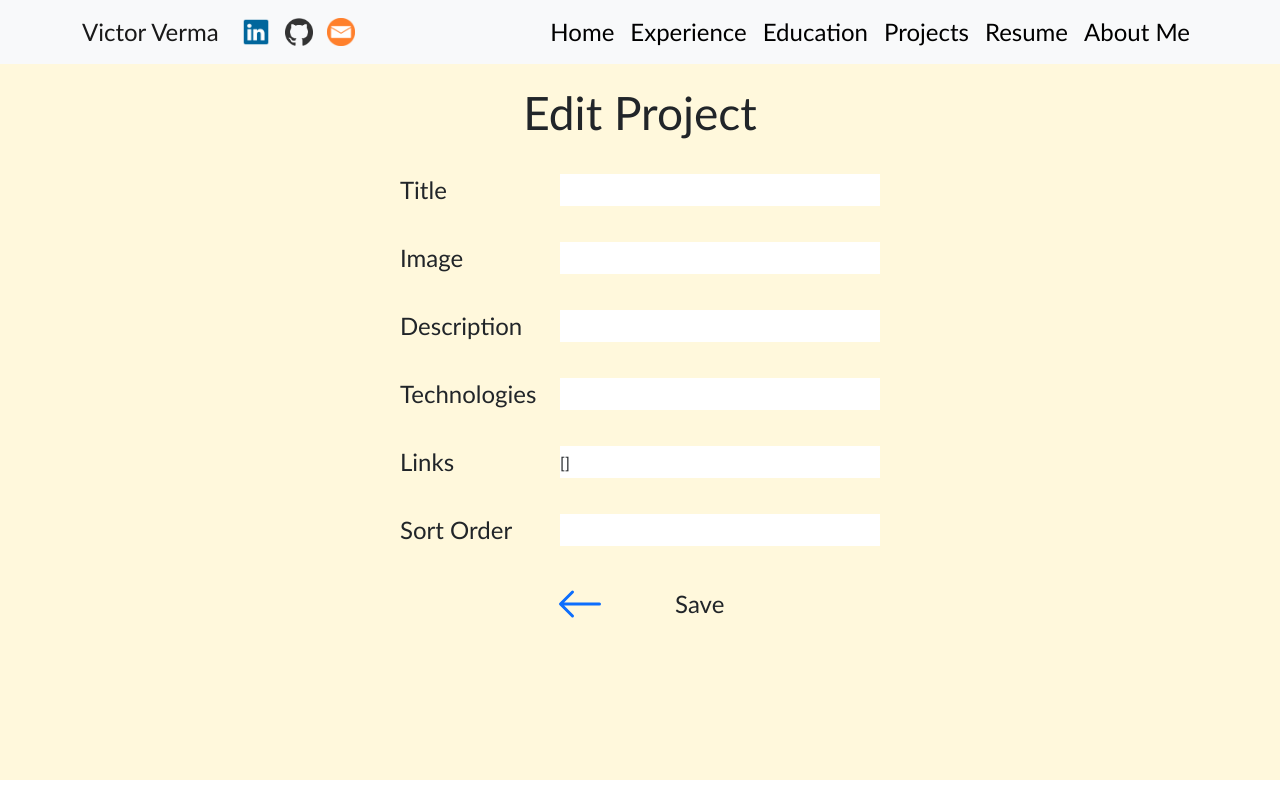
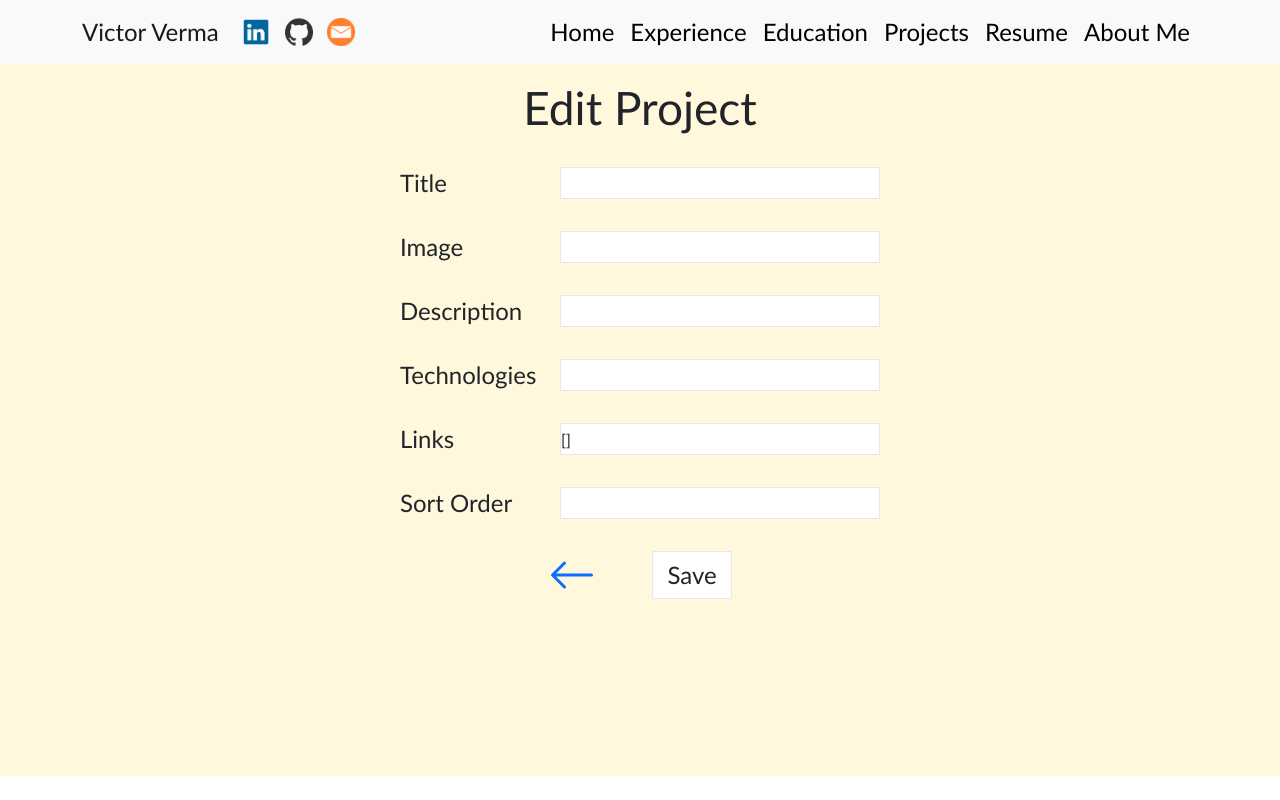
Before and after one commit to victorverma3/Portfolio, a React (Vite) app in the folder frontend/: page /projects/edit/1 in a window 1280 px wide. Built offline with nearby package versions, Linux system fonts and the light colour scheme; no server answers.

Commit message:
migrated editproject page and organized other pages into folders

```diff
--- a/frontend/src/pages/Error.tsx
+++ b/frontend/src/pages/error/Error.tsx
@@ -1,8 +1,8 @@
 import React from "react";
 
-import Footer from "../components/Footer";
+import Footer from "../../components/Footer";
 
-import tom from "../images/tom.png";
+import tom from "../../images/tom.png";
 
 const Error = () => {
     return (
--- a/frontend/src/pages/Home.tsx
+++ b/frontend/src/pages/home/Home.tsx
@@ -1,7 +1,7 @@
 import React from "react";
 
-import Footer from "../components/Footer";
-import HomeTitle from "../components/HomeTitle";
+import Footer from "../../components/Footer";
+import HomeTitle from "../../components/HomeTitle";
 
 const Home = () => {
     return (
--- a/frontend/src/pages/projects/EditProject.css
+++ /dev/null
@@ -1,48 +0,0 @@
-.edit-project-actions {
-    width: 15rem;
-    margin: auto;
-    display: flex;
-    flex-direction: row;
-    justify-content: space-around;
-    align-content: center;
-}
-
-.edit-project-content {
-    width: 100vw;
-    min-height: 80vh;
-    margin: 85px auto 55px auto;
-}
-
-.edit-project-field {
-    width: fit-content;
-    margin: auto;
-}
-
-.edit-project-field-container {
-    width: fit-content;
-    margin: auto;
-}
-
-.edit-project-field-label {
-    width: 10rem;
-    margin: auto;
-    font-size: 1.5rem;
-    text-align: start;
-}
-
-.edit-project-individual-field-container {
-    margin: 2rem auto;
-    display: flex;
-    flex-direction: row;
-    justify-content: space-between;
-}
-
-.edit-project-input {
-    width: 20rem;
-    margin: auto;
-    height: 2rem;
-}
-
-.edit-project-save-button {
-   font-size: 1.5rem;
-}
--- a/frontend/src/pages/projects/EditProject.tsx
+++ b/frontend/src/pages/projects/EditProject.tsx
@@ -6,8 +6,6 @@ import { useSnackbar } from "notistack";
 
 import BackButton from "../../components/BackButton";
 import Spinner from "../../components/Spinner";
-
-import "./EditProject.css";
 
 const backend = import.meta.env.VITE_BACKEND_URL;
 
@@ -74,56 +72,56 @@ const EditProject = () => {
         setLinks(pairArray);
     };
     return (
-        <div className="edit-project-content">
+        <div className="w-screen min-h-[80vh] mt-20 mb-14">
             <h1 className="page-title">Edit Project</h1>
             {loading ? <Spinner /> : " "}
-            <div className="edit-project-field-container">
-                <div className="edit-project-individual-field-container">
-                    <div className="edit-project-field-label">
+            <div className="w-fit m-auto">
+                <div className="mx-auto my-8 flex flex-row justify-between">
+                    <div className="w-40 m-auto text-2xl text-start">
                         <label>Title</label>
                     </div>
-                    <div className="edit-project-field">
+                    <div className="w-fit m-auto">
                         <input
-                            className="edit-project-input"
+                            className="w-80 h-8 m-auto border-1 border-gray-200"
                             type="text"
                             value={title}
                             onChange={(e) => setTitle(e.target.value)}
                         />
                     </div>
                 </div>
-                <div className="edit-project-individual-field-container">
-                    <div className="edit-project-field-label">
+                <div className="mx-auto my-8 flex flex-row justify-between">
+                    <div className="w-40 m-auto text-2xl text-start">
                         <label>Image</label>
                     </div>
-                    <div className="edit-project-field">
+                    <div className="w-fit m-auto">
                         <input
-                            className="edit-project-input"
+                            className="w-80 h-8 m-auto border-1 border-gray-200"
                             type="text"
                             value={image}
                             onChange={(e) => setImage(e.target.value)}
                         />
                     </div>
                 </div>
-                <div className="edit-project-individual-field-container">
-                    <div className="edit-project-field-label">
+                <div className="mx-auto my-8 flex flex-row justify-between">
+                    <div className="w-40 m-auto text-2xl text-start">
                         <label>Description</label>
                     </div>
-                    <div className="edit-project-field">
+                    <div className="w-fit m-auto">
                         <input
-                            className="edit-project-input"
+                            className="w-80 h-8 m-auto border-1 border-gray-200"
                             type="text"
                             value={description}
                             onChange={(e) => setDescription(e.target.value)}
                         />
                     </div>
                 </div>
-                <div className="edit-project-individual-field-container">
-                    <div className="edit-project-field-label">
+                <div className="mx-auto my-8 flex flex-row justify-between">
+                    <div className="w-40 m-auto text-2xl text-start">
                         <label>Technologies</label>
                     </div>
-                    <div className="edit-project-field">
+                    <div className="w-fit m-auto">
                         <input
-                            className="edit-project-input"
+                            className="w-80 h-8 m-auto border-1 border-gray-200"
                             type="text"
                             value={technologies}
                             onChange={(e) =>
@@ -132,36 +130,36 @@ const EditProject = () => {
                         />
                     </div>
                 </div>
-                <div className="edit-project-individual-field-container">
-                    <div className="edit-project-field-label">
+                <div className="mx-auto my-8 flex flex-row justify-between">
+                    <div className="w-40 m-auto text-2xl text-start">
                         <label>Links</label>
                     </div>
-                    <div className="edit-project-field">
+                    <div className="w-fit m-auto">
                         <input
-                            className="edit-project-input"
+                            className="w-80 h-8 m-auto border-1 border-gray-200"
                             type="text"
                             value={JSON.stringify(links)}
                             onChange={(e) => handleLinkUpdate(e)}
                         />
                     </div>
                 </div>
-                <div className="edit-project-individual-field-container">
-                    <div className="edit-project-field-label">
+                <div className="mx-auto my-8 flex flex-row justify-between">
+                    <div className="w-40 m-auto text-2xl text-start">
                         <label>Sort Order</label>
                     </div>
-                    <div className="edit-project-field">
+                    <div className="w-fit m-auto">
                         <input
-                            className="edit-project-input"
+                            className="w-80 h-8 m-auto border-1 border-gray-200"
                             type="text"
                             value={sortOrder}
                             onChange={(e) => setSortOrder(e.target.value)}
                         />
                     </div>
                 </div>
-                <div className="edit-project-actions">
+                <div className="w-60 m-auto flex flex-row justify-around">
                     <BackButton size={48} destination="/projects" />
                     <button
-                        className="edit-project-save-button"
+                        className="w-20 text-2xl bg-white border-1 border-gray-200"
                         onClick={handleEditProject}
                     >
                         Save
```
Also changed, not shown: frontend/src/App.tsx (+6 -6 lines), frontend/src/pages/about/About.tsx (renamed from frontend/src/pages/About.tsx, +6 -6 lines), frontend/src/pages/education/Education.tsx (renamed from frontend/src/pages/Education.tsx, +5 -5 lines), frontend/src/pages/experience/Experience.tsx (renamed from frontend/src/pages/Experience.tsx, +8 -8 lines), frontend/src/pages/projects/Projects.tsx (renamed from frontend/src/pages/Projects.tsx, +5 -5 lines).
